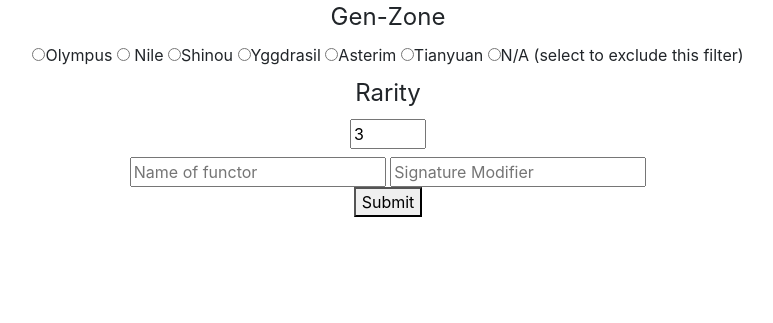
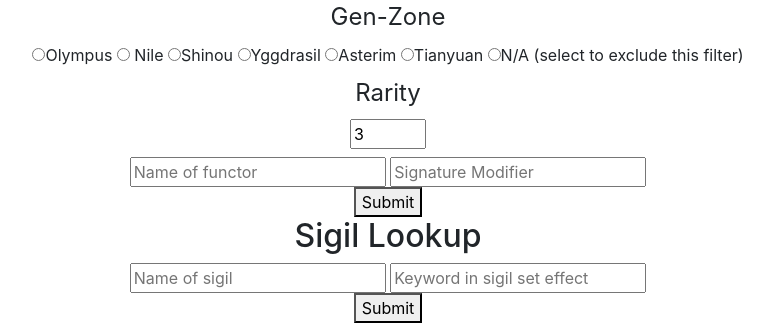
Before and after one commit to Arvick/Aether-Gazer-Database, a Flask app: template frontend/website/templates/base.html in a window 1280 px wide. Shown: the part 570-893 px from the top of the page, without its empty margins (252-1025 px from the left). Before the commit the page ends 787 px from the top, so only its background shows below. Run offline with Flask 3, Linux system fonts and the light colour scheme; the template is opened without the code that fills it, so the values that code supplies are empty; some libraries are stand-ins or nearby versions.

Commit message:
added field for sigil set effect

```diff
--- a/frontend/website/templates/base.html
+++ b/frontend/website/templates/base.html
@@ -113,6 +113,14 @@
           <div><button type="submit">Submit</button></div>
         </form>
       </section>
+      <section>
+        <h2 align="center">Sigil Lookup</h2>
+        <form align="center" action="http://127.0.0.1:8001/sigil" method="get">
+          <input type="text" name="set_name" placeholder="Name of sigil">
+          <input type="text" name="keyword" placeholder="Keyword in sigil set effect">
+          <div><button type="submit">Submit</button></div>
+        </form>
+      </section>
     </main>
     <script
       src="https://code.jquery.com/jquery-3.2.1.slim.min.js"
```
